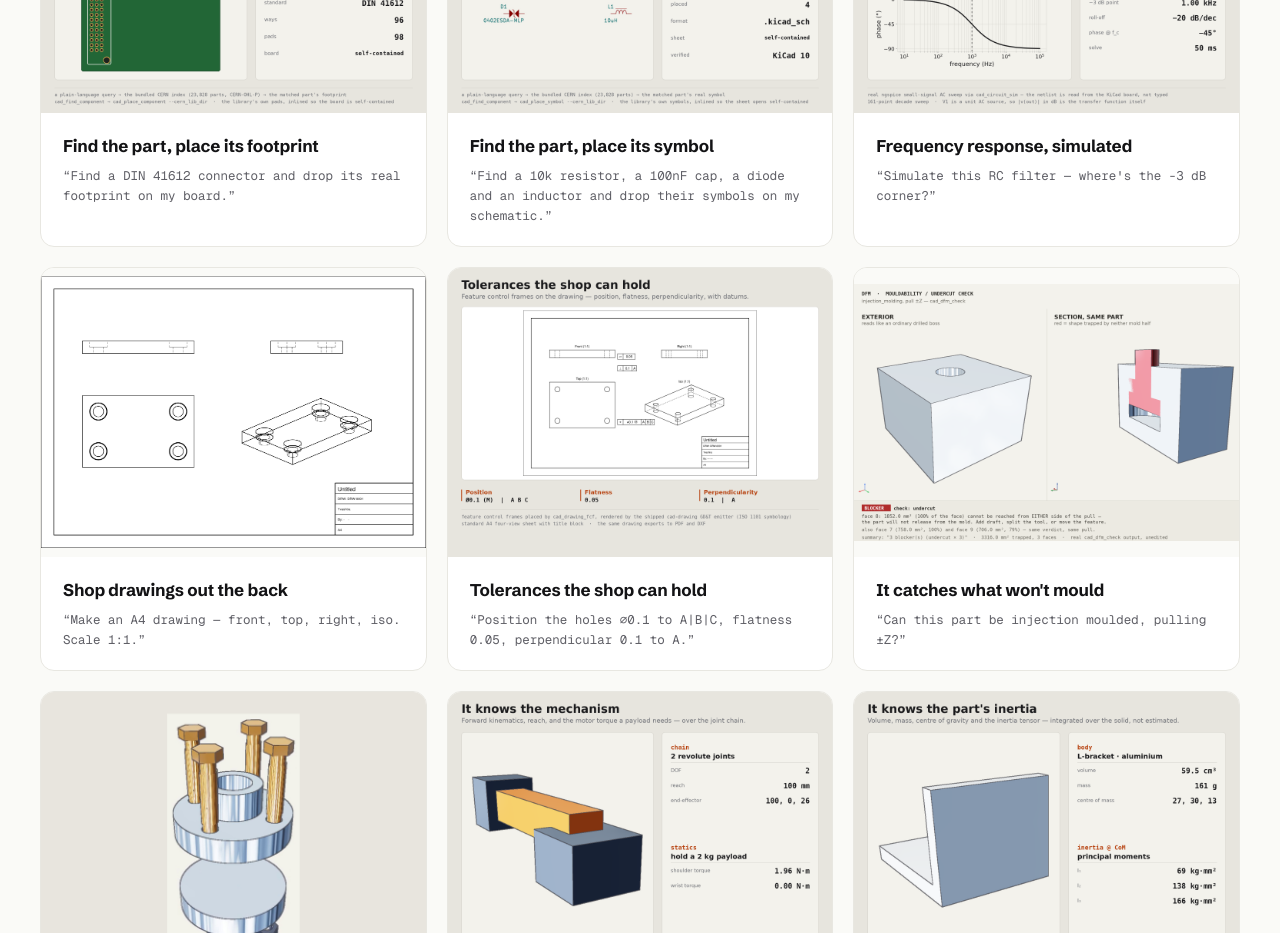
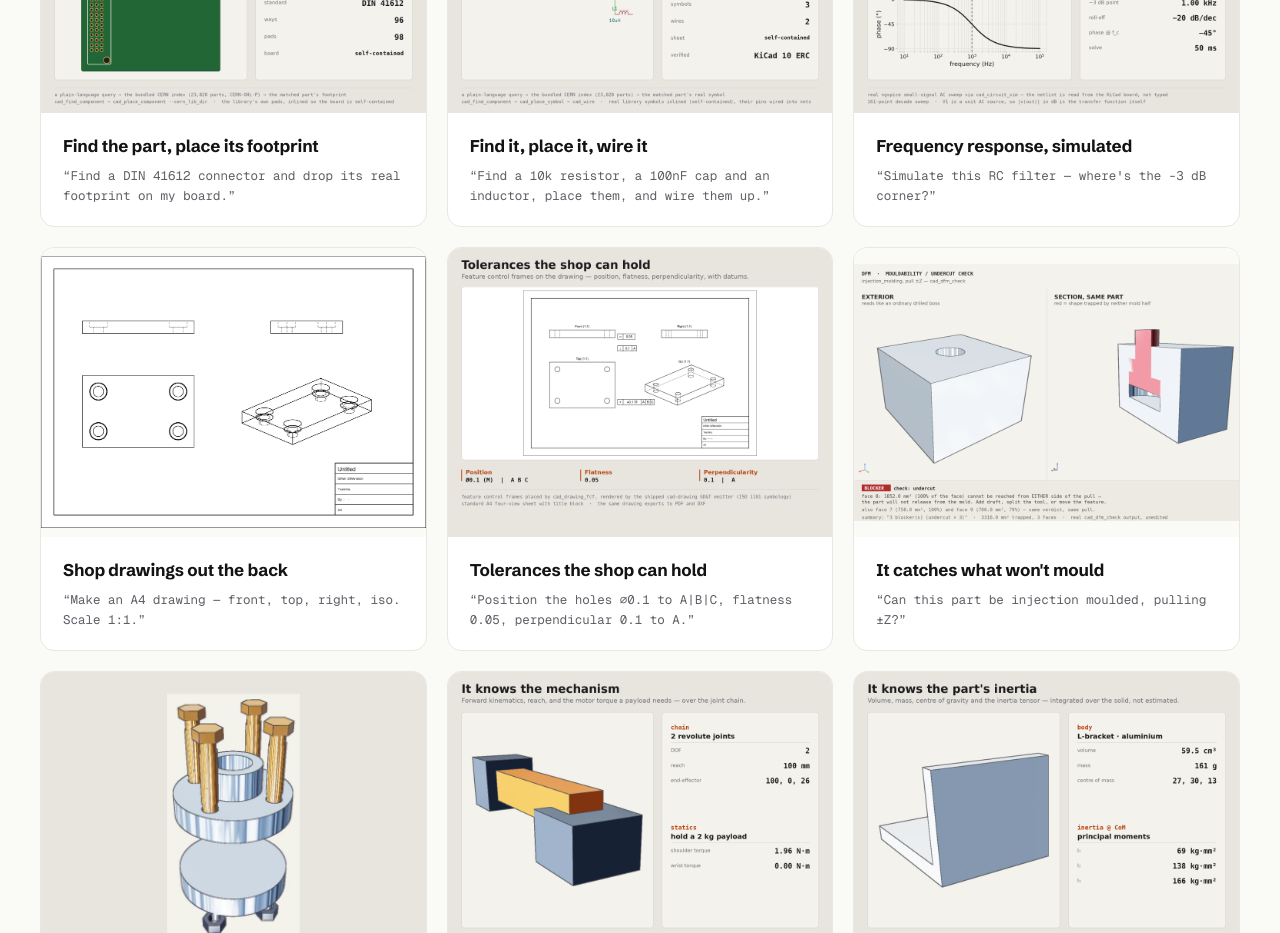
Before and after one commit to Misc42/tvashtra-landing, a Next.js app: page /tvashtra-landing/ in a window 1280 px wide. Shown: the part 4240-5173 px from the top of the page. Built offline with nearby package versions, Linux system fonts and the light colour scheme; a web font is replaced by a local one.

Commit message:
Show the schematic tile wired (find, place, wire)
The schematic-placement tile now renders a real R-C-L circuit with its pins wired
into nets (cad_wire), not just placed symbols, and shows the plain-language query.

```diff
--- a/components/Proof.tsx
+++ b/components/Proof.tsx
@@ -181,8 +181,8 @@ const proofs: Proof[] = [
     // resolved, rendered + load-verified by KiCad 10).
     img: "/screenshots/showcase/schematic-place.png",
     fit: "contain",
-    title: "Find the part, place its symbol",
-    prompt: "Find a 10k resistor, a 100nF cap, a diode and an inductor and drop their symbols on my schematic.",
+    title: "Find it, place it, wire it",
+    prompt: "Find a 10k resistor, a 100nF cap and an inductor, place them, and wire them up.",
   },
   {
     // Circuit simulation: cad_circuit_sim reads the board's netlist, builds a
```
Also changed, not shown: public/screenshots/showcase/schematic-place.png.
